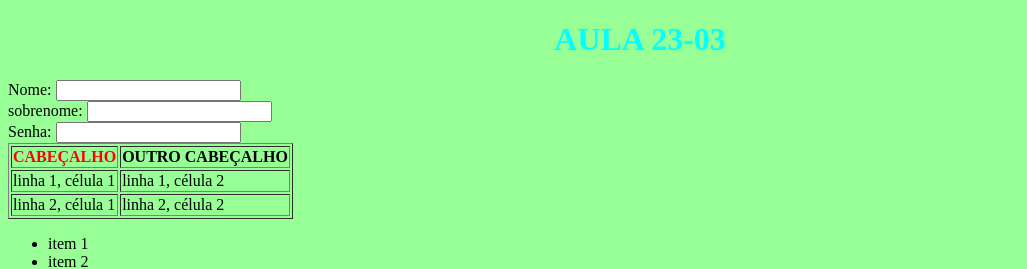
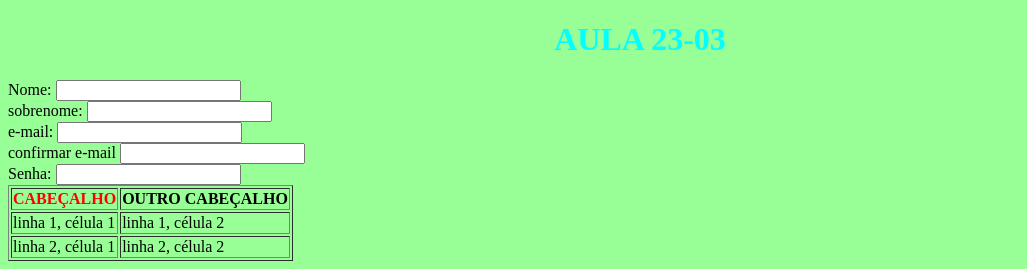
Before and after one commit to matheuseduardoramos/web, a plain HTML site: page Q01-23-03/Atividade.html in a window 1280 px wide. Shown: the top 269 px of the page, without its empty margins (0-1027 px from the left). Drawn offline with Linux system fonts and the light colour scheme.

Commit message:
Update Atividade.html

```diff
--- a/Q01-23-03/Atividade.html
+++ b/Q01-23-03/Atividade.html
@@ -20,6 +20,8 @@
 		<br>
 		sobrenome: <input type="text" name="sobrenome">
 		</form>
+		<form> e-mail: <input type="email" name="Email"></form>
+		<form> confirmar e-mail <input type="confirm" name="Confirm"></form>
 		<form> Senha: <input type="senha" name="Senha "></form>
 		<table border="1">
 		<tr>
```
